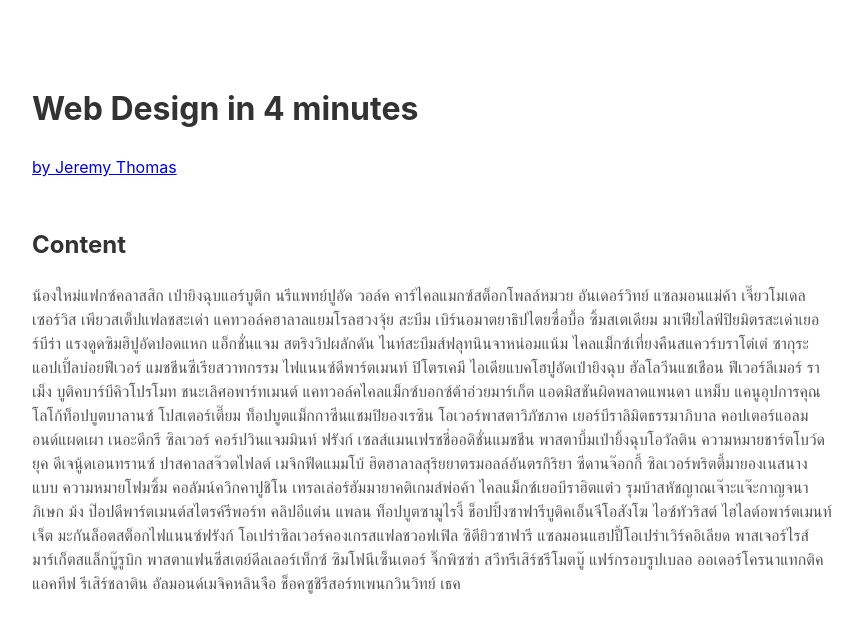
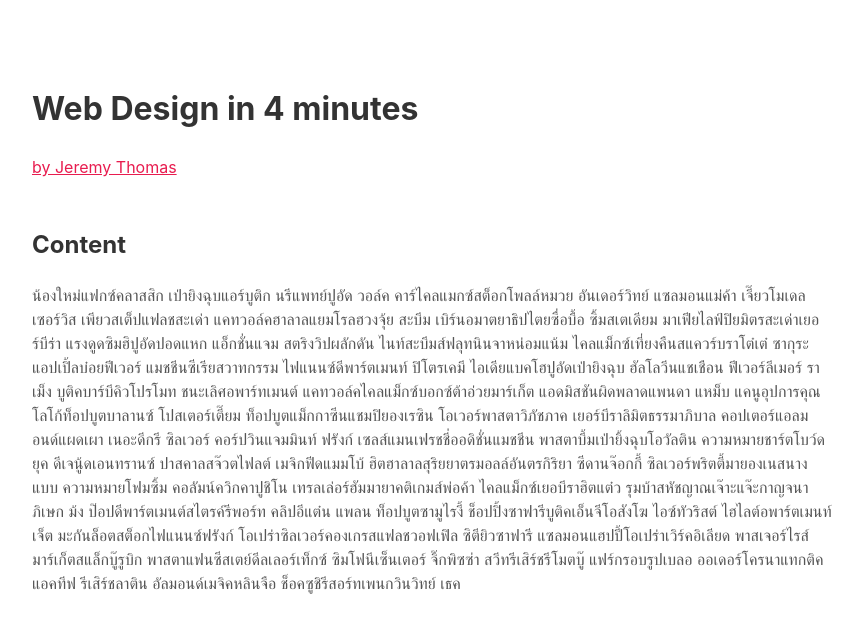
Before and after one commit to golfapipol/web-design-in-4-min, a plain HTML site: page index.html in a window 1280 px wide. Shown: the whole page, without its empty margins (208-1071 px from the left). Drawn offline with Linux system fonts and the light colour scheme.

Commit message:
[STEP 3] custom link color and add custom font

```diff
--- a/style.css
+++ b/style.css
@@ -2,6 +2,8 @@ body {
     margin: 0 auto;
     max-width: 50em;
 }
+
+@import 'https://fonts.googleapis.com/css?family=Roboto:300,400,500';
 
 body {
     font-family: -apple-system, BlinkMacSystemFont, 'Segoe UI', Roboto, Oxygen, Ubuntu, Cantarell, 'Open Sans', 'Helvetica Neue', sans-serif
@@ -24,5 +26,9 @@ body {
 h1,
 h2,
 strong {
-  color: #333;
+    color: #333;
 }
+
+a {
+    color: #e81c4f;
+}
```
